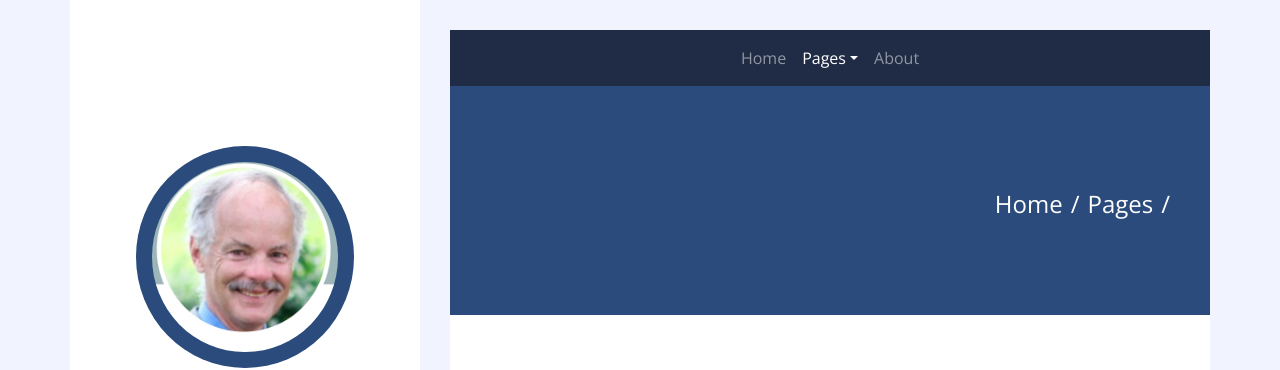
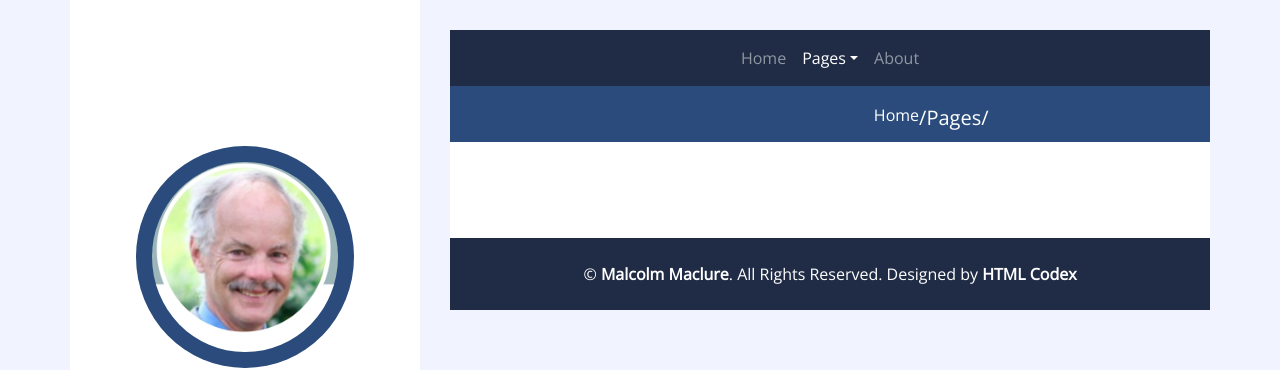
Before and after one commit to MalcolmMaclure/MalcolmMaclure.github.io, a plain HTML site: page pages.html in a window 1280 px wide. Shown: the top 370 px of the page. Drawn offline with nearby package versions, Linux system fonts and the light colour scheme.

Commit message:
Update pages.html

```diff
--- a/pages.html
+++ b/pages.html
@@ -31,18 +31,18 @@
 				<!-- Navbar End -->
 
 				<!-- Page Header Start -->
-				<div class="container py-5 px-2 bg-primary">
-					<div class="row py-5 px-4">
+				<div class="container py-2 px-4 bg-primary">
+					<div class="row py-1 px-4">
 						<div class="col-sm-6 text-center text-md-left">
-							<h1 id="article-title" class="mb-3 mb-md-0 text-white text-uppercase font-weight-bold"></h1>
+							<h4 id="article-title" class="mb-3 mb-md-0 text-white text-uppercase font-weight-bold"></h4>
 						</div>
-						<div class="col-sm-6 text-center text-md-right">
+						<div class="col-sm-3 text-center text-md-right">
 							<div class="d-inline-flex pt-2">
-								<h4 class="m-0 text-white"><a class="text-white" href="">Home</a></h4>
-								<h4 class="m-0 text-white px-2">/</h4>
-								<h4 class="m-0 text-white"><a class="text-white" href="">Pages</a></h4>
-								<h4 class="m-0 text-white px-2">/</h4>
-								<h4 id="article-title-breadcrumb" class="m-0 text-white"></h4>
+								<h6 class="m-0 text-white"><a class="text-white" href="">Home</a></h6>
+								<h5 class="m-0 text-white px-0">/</h5>
+								<h5 class="m-0 text-white"><a class="text-white" href="">Pages</a></h5>
+								<h5 class="m-0 text-white px-0">/</h5>
+								<h8 id="article-title-breadcrumb" class="m-0 text-white"></h8>
 							</div>
 						</div>
 					</div>
```
